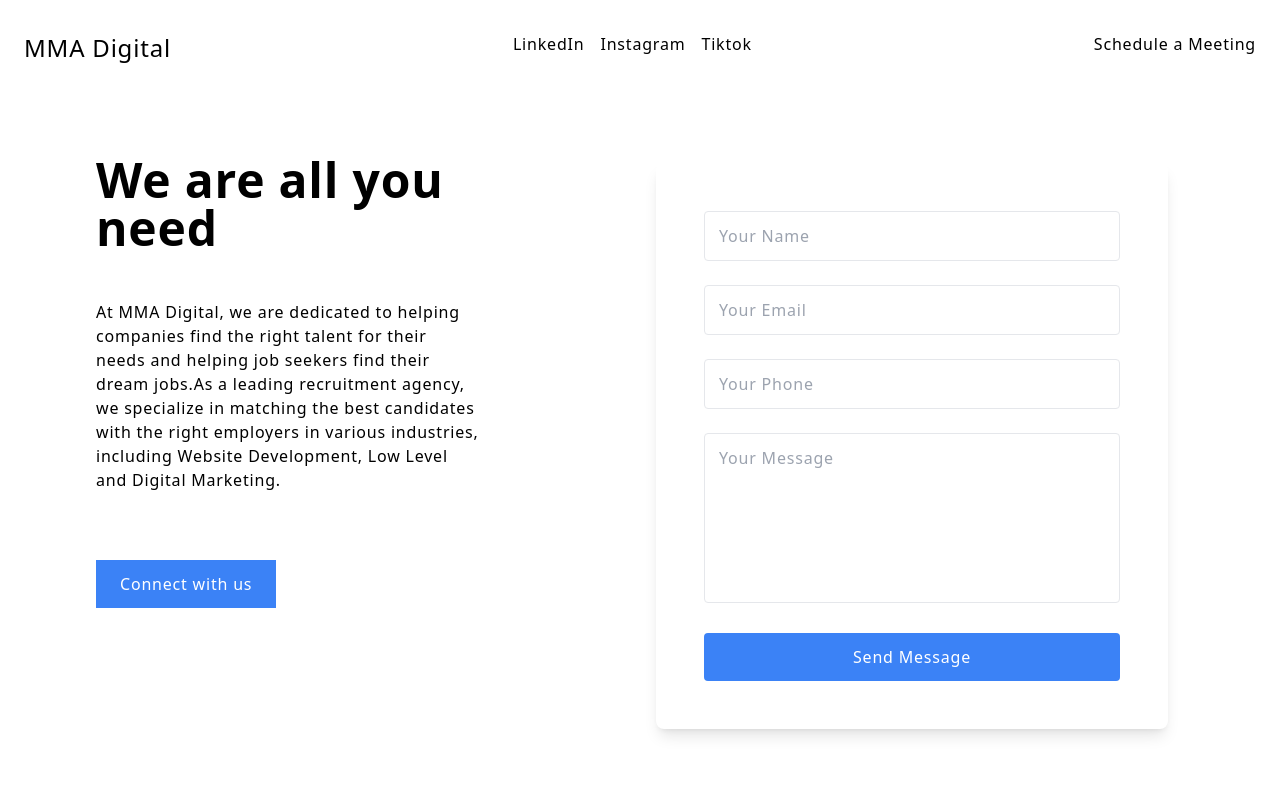
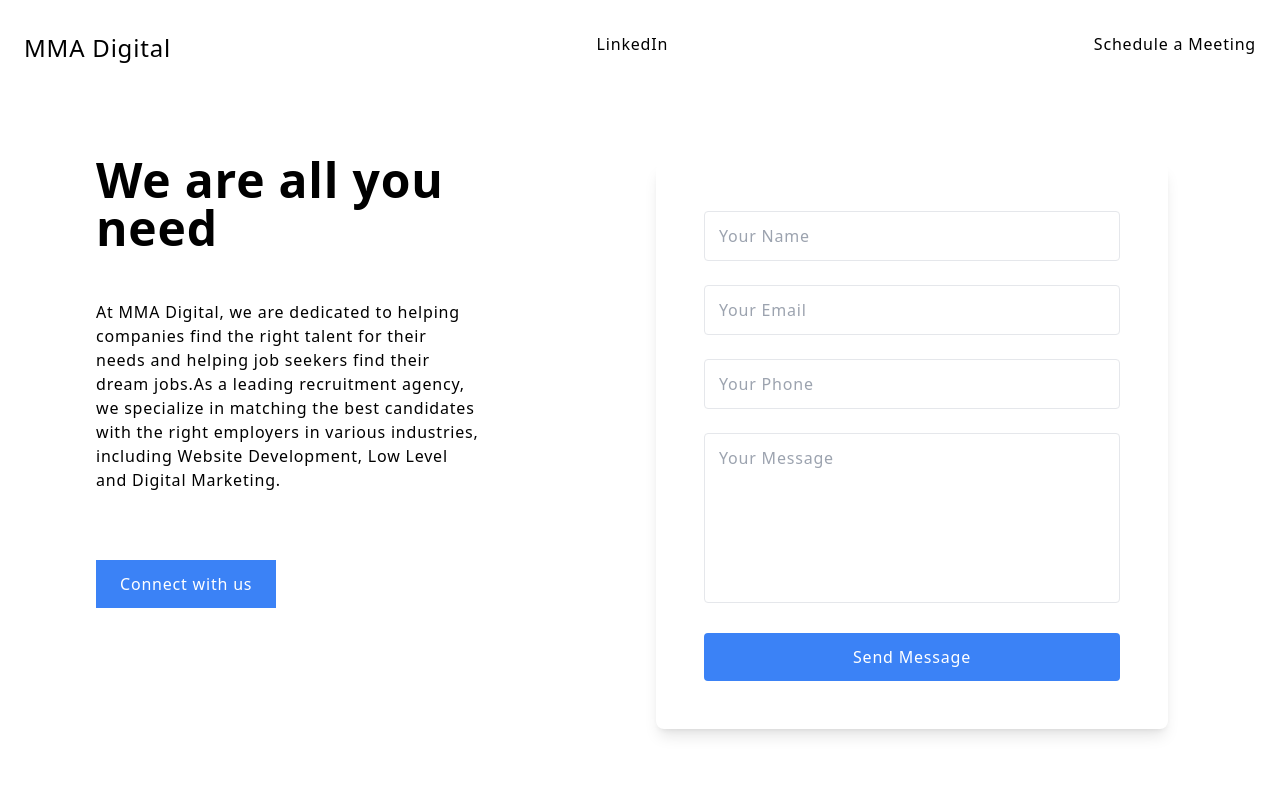
Before and after one commit to MMA-Digital/mmadigital-website, a plain HTML site: page src/index.html in a window 1280 px wide. Shown: the top 800 px of the page. Drawn offline with nearby package versions, Linux system fonts and the light colour scheme; a script that the page names is missing.

Commit message:
Update 0.0.2 :hammer:

```diff
--- a/src/index.html
+++ b/src/index.html
@@ -4,7 +4,7 @@
         <meta charset="UTF-8">
         <meta name="viewport" content="width=device-width, initial-scale=1.0">
         <title>MMA Digital</title>
-        <link rel="icon" href="/Ste-lete/src/assets/Logo.png" />
+        <link rel="icon" href="/src/assets/Logo.png" />
         <script src="https://cdn.tailwindcss.com"></script>
     </head>
 
@@ -33,12 +33,6 @@
                 <div class="hidden md:flex space-x-4 items-center">
                     <a class=" text-black hover:text-gray-500 md:flex space-x-3 items-center" href="https://www.linkedin.com/in/mma-digital-8a8465263/">
                         LinkedIn
-                    </a>
-                    <a class="text-black hover:text-gray-500 md:flex space-x-3 items-center" href="#contact">
-                        Instagram
-                    </a>
-                    <a class="text-black hover:text-gray-500 md:flex space-x-3 items-center" href="#contact">
-                        Tiktok
                     </a>
                 </div>
 
```
